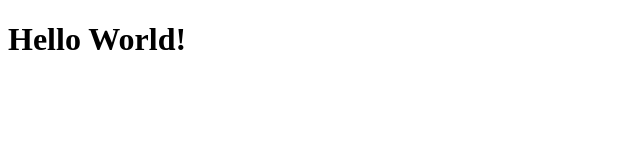
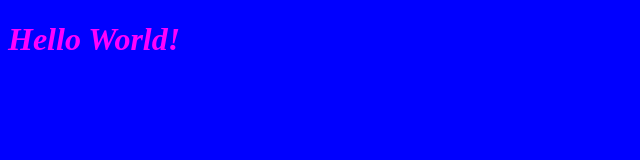
Before and after one commit to perreta/repo-site, a plain HTML site: page index.html in a window 1280 px wide. Shown: the whole page, without its empty margins (0-640 px from the left). Drawn offline with Linux system fonts and the light colour scheme.

Commit message:
add style.css, connect to index.html

```diff
--- a/index.html
+++ b/index.html
@@ -1,6 +1,7 @@
 <!DOCTYPE html>
 <html lang="en">
   <head>
+      <link rel="stylesheet" href="style.css">
       <title>My Website</title>
   </head>
   <body>
--- /dev/null
+++ b/style.css
@@ -0,0 +1,5 @@
+body {
+    background: blue;
+    color: fuchsia;
+    font-style: oblique;
+}
```
